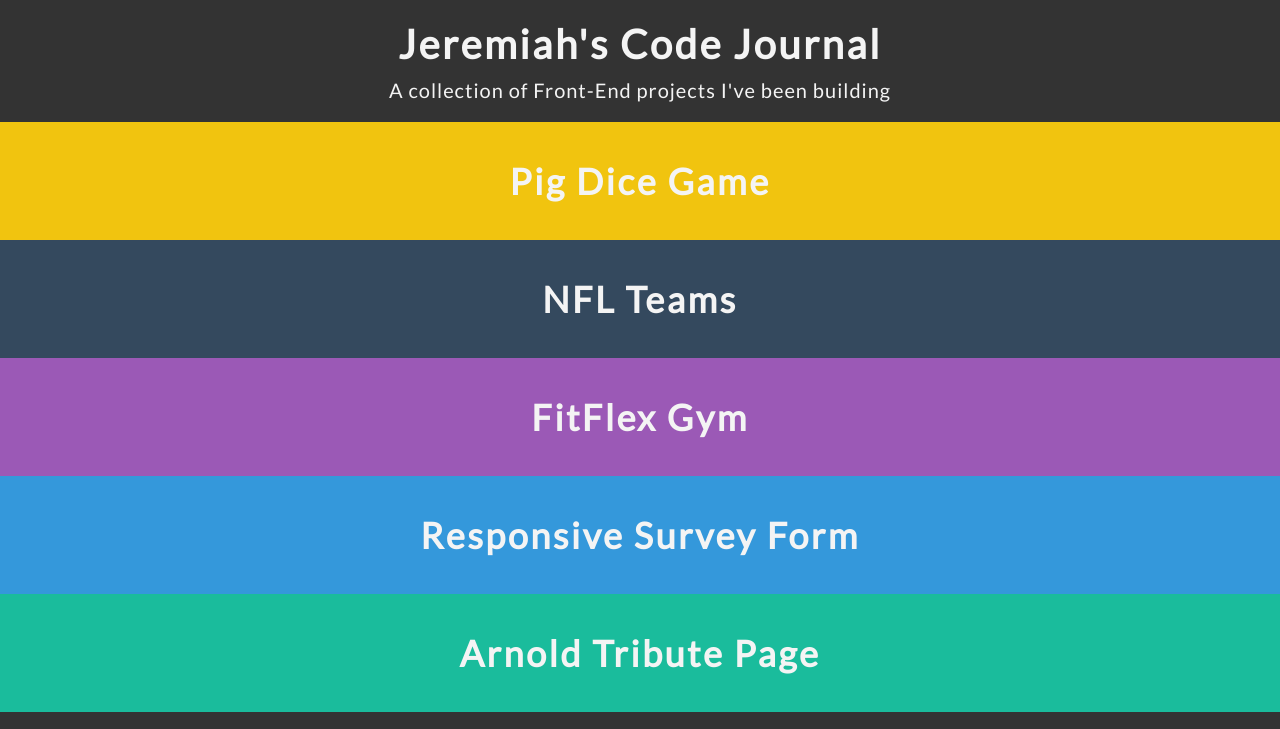
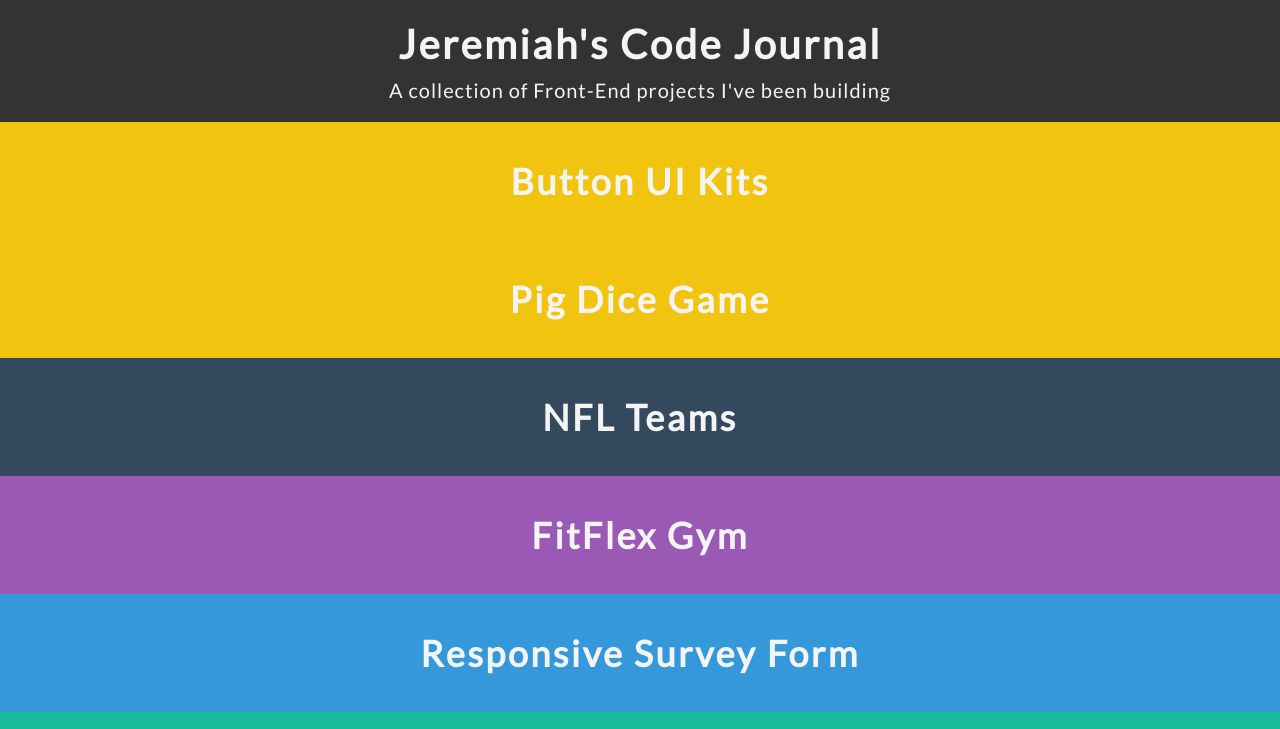
Before and after one commit to yojeremiah/code-journal, a plain HTML site: page index.html in a window 1280 px wide. Shown: the top 729 px of the page. Drawn offline with Linux system fonts and the light colour scheme.

Commit message:
Add Button UI Kit link

```diff
--- a/index.html
+++ b/index.html
@@ -42,6 +42,9 @@
       <a href="pig-dice-game/dice-game.html" class="entry color-5"
         >Pig Dice Game</a
       >
+      <a href="https://codepen.io/yojeremiah/full/XQpegO" class="entry color-5"
+        >Button UI Kits</a
+      >
     </main>
 
     <!-- Footer -->
```
